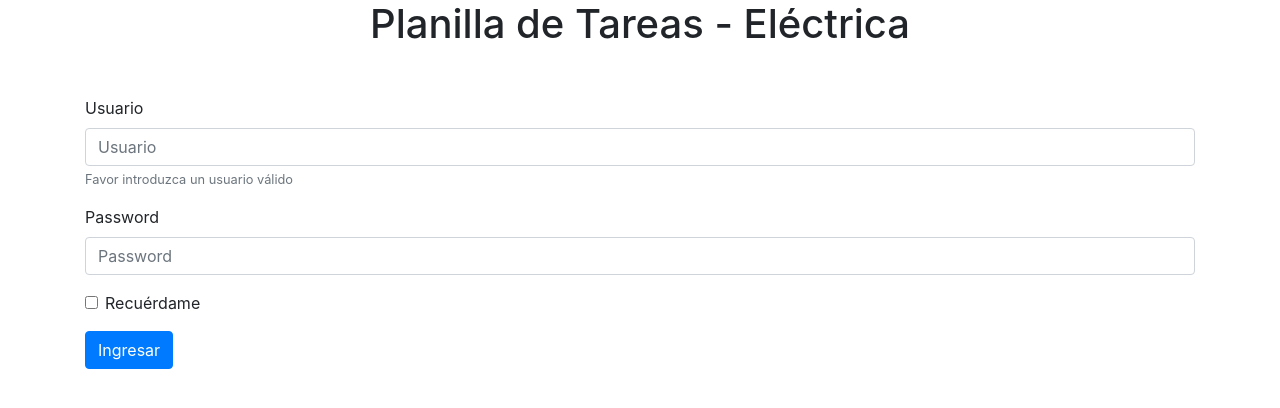
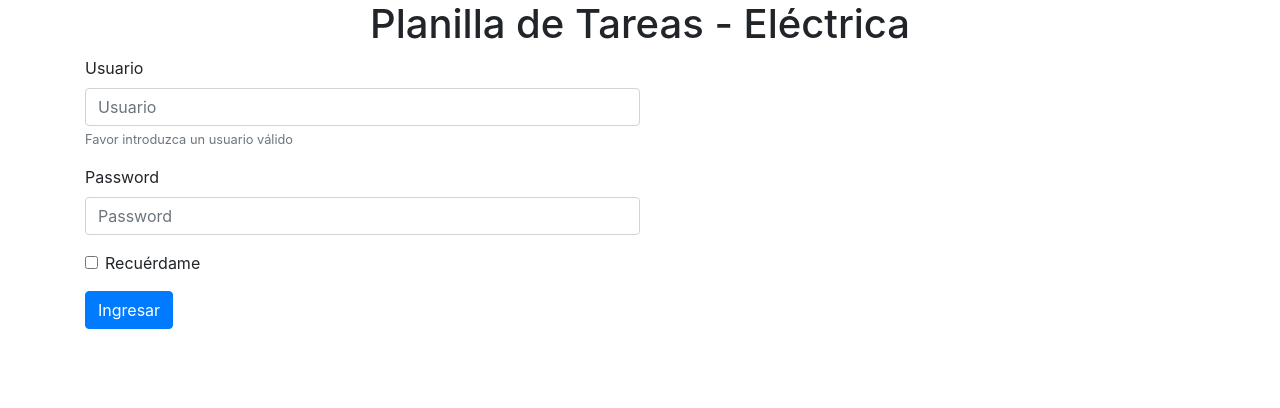
Before and after one commit to rickyMelida/tareas_electrica, a PHP site: page / in a window 1280 px wide. Shown: the top 408 px of the page. Run offline with PHP 8.4, Linux system fonts and the light colour scheme.

Commit message:
Se agrega estilos

```diff
--- /dev/null
+++ b/css/estilos.css
@@ -0,0 +1,5 @@
+.cont {
+    margin: auto;
+    padding: auto;
+
+}
--- a/index.php
+++ b/index.php
@@ -4,21 +4,25 @@
     <meta charset="UTF-8">
     <meta name="viewport" content="width=device-width, initial-scale=1.0">
     <meta http-equiv="X-UA-Compatible" content="ie=edge">
+    <link rel="stylesheet" href="./css/estilos.css">
     <link rel="stylesheet" href="https://stackpath.bootstrapcdn.com/bootstrap/4.3.1/css/bootstrap.min.css" integrity="sha384-ggOyR0iXCbMQv3Xipma34MD+dH/1fQ784/j6cY/iJTQUOhcWr7x9JvoRxT2MZw1T" crossorigin="anonymous">
     <title>Login</title>
 </head>
 <body>
     <div class="container">
+        <div class="row">
+
+            <div class="col-lg-12 col-md-12">
                 <h1 class="text-center">Planilla de Tareas - Eléctrica</h1>
-        <form class="mt-5 w-5">
+                    <form>
                         <div class="form-group">
                             <label for="exampleInputEmail1">Usuario</label>
-                <input type="text" class="form-control" placeholder="Usuario">
+                            <input type="text" class="form-control w-50" placeholder="Usuario">
                             <small id="emailHelp" class="form-text text-muted">Favor introduzca un usuario válido</small>
                         </div>
                         <div class="form-group">
                             <label>Password</label>
-                <input type="password" class="form-control" placeholder="Password">
+                            <input type="password" class="form-control w-50" placeholder="Password">
                         </div>
                         <div class="form-group form-check">
                             <input type="checkbox" class="form-check-input" id="exampleCheck1">
@@ -26,6 +30,9 @@
                         </div>
                             <button type="submit" class="btn btn-primary">Ingresar</button>
                     </form>
+
+            </div>
+        </div>
     </div>
 
 
```
Lines whose indentation alone changed are shown as unchanged.
